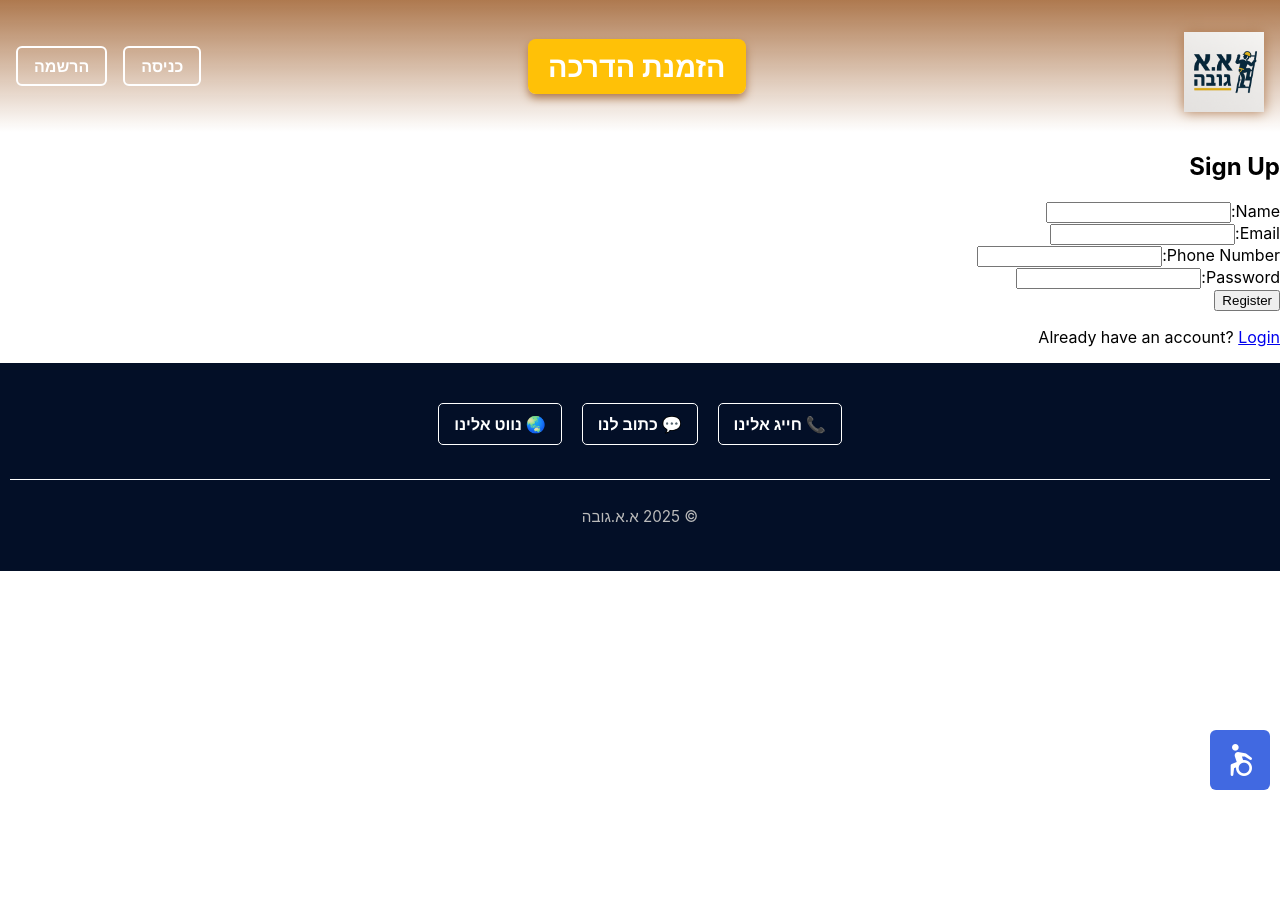
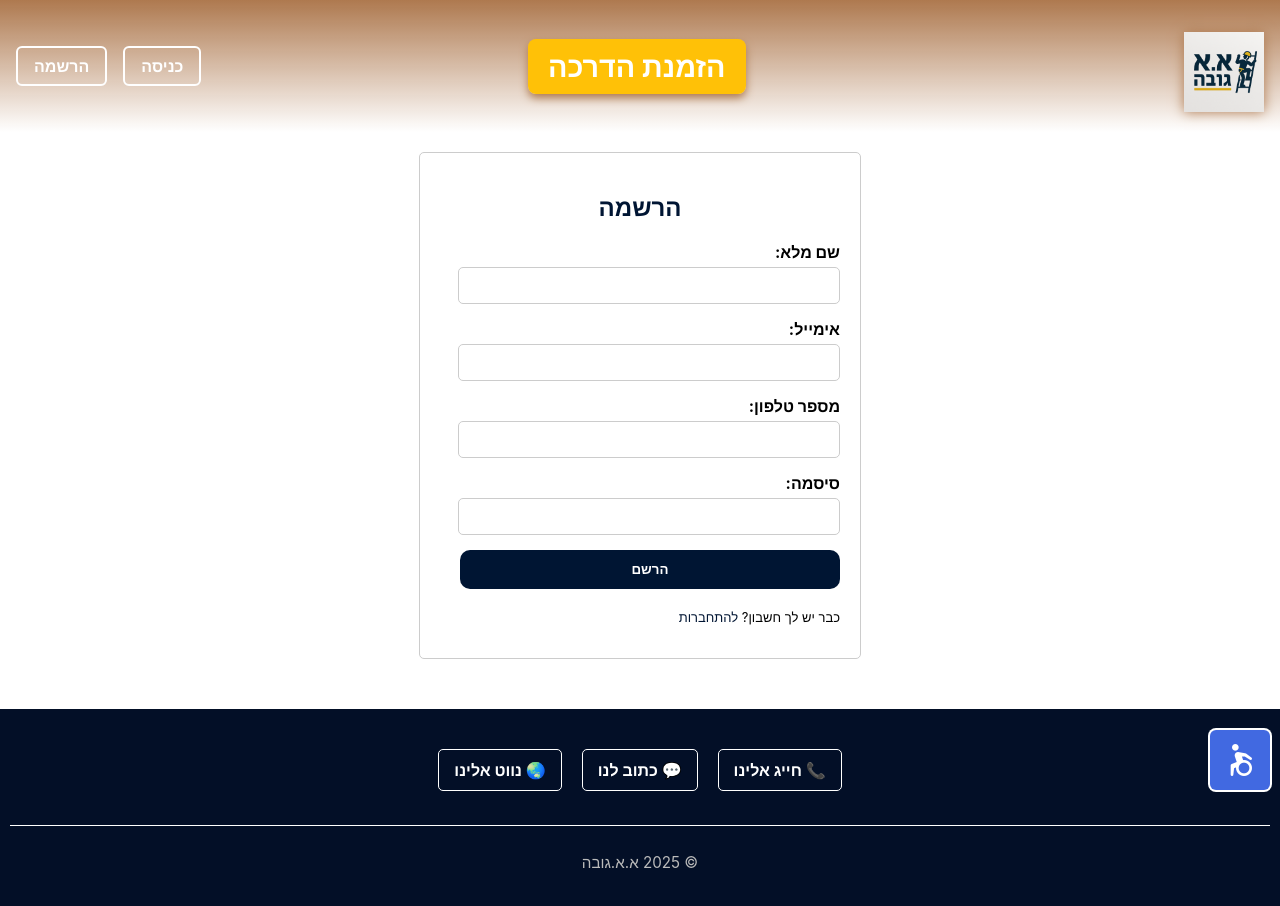
Before and after one commit to ItzhakLevy1/Nir-Scheduler, a React (Create React App) app in the folder nirSchedularReact/: page /register in a window 1280 px wide. Shown: the top 906 px of the page. Before the commit the page ends 800 px from the top, so only its background shows below. Built offline with nearby package versions, Linux system fonts and the light colour scheme.

Commit message:
Add CSS to auth.css for RegisterPage.jsx and LoginPage.jsx
- Convert all text that is shown to the user to Hebrew

```diff
--- a/nirSchedularReact/src/components/auth/LoginPage.jsx
+++ b/nirSchedularReact/src/components/auth/LoginPage.jsx
@@ -51,7 +51,7 @@ function LoginPage() {
 
   return (
     <div className="auth-container">
-      <h2>Login</h2>
+      <h2>התחברות</h2>
 
       {/* Display error messages, if any */}
       {error && <p className="error-message">{error}</p>}
@@ -59,12 +59,12 @@ function LoginPage() {
       {/* Conditionally render the spinner or the login form */}
       {loading ? (
         <Spinner animation="border" role="status">
-          <span className="visually-hidden">Loading...</span>
+          <span className="visually-hidden">טוען...</span>
         </Spinner>
       ) : (
         <form onSubmit={handleSubmit}>
           <div className="form-group">
-            <label>Email: </label>
+            <label>אימייל: </label>
             <input
               type="email" // Input type is email for validation
               value={email} // Binds input value to the email state
@@ -73,7 +73,7 @@ function LoginPage() {
             />
           </div>
           <div className="form-group">
-            <label>Password: </label>
+            <label>סיסמה: </label>
             <input
               type="password" // Input type is password for masking characters
               value={password} // Binds input value to the password state
@@ -81,14 +81,14 @@ function LoginPage() {
               required // Ensures the field is required
             />
           </div>
-          <button type="submit">Login</button>{" "}
+          <button type="submit">התחבר</button>{" "}
           {/* Triggers the handleSubmit function */}
         </form>
       )}
 
       {/* Link to the registration page for users without an account */}
       <p className="register-link">
-        Don't have an account? <a href="/register">Register</a>
+        אין לך חשבון? <a href="/register">להרשמה</a>
       </p>
     </div>
   );
--- a/nirSchedularReact/src/components/auth/RegisterPage.jsx
+++ b/nirSchedularReact/src/components/auth/RegisterPage.jsx
@@ -1,21 +1,22 @@
-import React, { useState } from 'react';
-import ApiService from '../../service/ApiService'; // Service to handle API requests
-import { useNavigate } from 'react-router-dom'; // React Router hook for navigation
+import React, { useState } from "react";
+import ApiService from "../../service/ApiService"; // Service to handle API requests
+import { useNavigate } from "react-router-dom"; // React Router hook for navigation
+import "./auth.css";
 
 function RegisterPage() {
   const navigate = useNavigate(); // Hook to programmatically navigate to other routes
 
   // State to manage form input values
   const [formData, setFormData] = useState({
-        name: '',       // User's name
-        email: '',      // User's email
-        password: '',   // User's password
-        phoneNumber: '' // User's phone number
+    name: "", // User's name
+    email: "", // User's email
+    password: "", // User's password
+    phoneNumber: "", // User's phone number
   });
 
   // State for error and success messages
-    const [errorMessage, setErrorMessage] = useState(''); // Error message for validation or server issues
-    const [successMessage, setSuccessMessage] = useState(''); // Success message upon successful registration
+  const [errorMessage, setErrorMessage] = useState(""); // Error message for validation or server issues
+  const [successMessage, setSuccessMessage] = useState(""); // Success message upon successful registration
 
   // Handles input changes for the form
   const handleInputChange = (e) => {
@@ -26,7 +27,8 @@ function RegisterPage() {
   // Validates the phone number format
   const isValidPhoneNumber = (phoneNumber) => {
     // Example regex for a valid phone number
-        const regex = /^[+]?(\d{1,4}[-.\s]?)?(\(?\d{1,4}\)?[-.\s]?)?\d{1,4}[-.\s]?\d{1,4}[-.\s]?\d{1,4}$/;
+    const regex =
+      /^[+]?(\d{1,4}[-.\s]?)?(\(?\d{1,4}\)?[-.\s]?)?\d{1,4}[-.\s]?\d{1,4}[-.\s]?\d{1,4}$/;
     return regex.test(phoneNumber);
   };
 
@@ -34,12 +36,12 @@ function RegisterPage() {
   const validateForm = () => {
     const { name, email, password, phoneNumber } = formData;
     if (!name || !email || !password || !phoneNumber) {
-            return false; // Return false if any field is empty
+      setErrorMessage("אנא מלא את כל השדות.");
+      return false;
     }
-
     if (!isValidPhoneNumber(phoneNumber)) {
-            setErrorMessage('Please enter a valid phone number.');
-            return false; // Return false if phone number is invalid
+      setErrorMessage("אנא הזן מספר טלפון תקין.");
+      return false;
     }
 
     return true; // Return true if all fields are valid
@@ -51,41 +53,39 @@ function RegisterPage() {
 
     // Validate the form
     if (!validateForm()) {
-            setTimeout(() => setErrorMessage(''), 5000); // Clear error after 5 seconds
+      setTimeout(() => setErrorMessage(""), 5000); // Clear error after 5 seconds
       return;
     }
-
     try {
       // Call the `registerUser` method from ApiService to send form data to the server
       const response = await ApiService.registerUser(formData);
-
       // Check if the registration is successful
       if (response.statusCode === 200) {
         // Clear form fields
         setFormData({
-                    name: '',
-                    email: '',
-                    password: '',
-                    phoneNumber: ''
+          name: "",
+          email: "",
+          password: "",
+          phoneNumber: "",
         });
-
-                // Display success message
-                setSuccessMessage('User registered successfully');
-
-                // Redirect to the login page after 3 seconds
+        setSuccessMessage("המשתמש נרשם בהצלחה!");
         setTimeout(() => {
-                    setSuccessMessage('');
-                    navigate('/login'); // Navigate to the login page
+          setSuccessMessage("");
+          navigate("/login"); // Navigate to the login page
         }, 3000);
       }
     } catch (error) {
       // Check for specific error like "Email is already taken"
-            if (error.response && error.response.data && error.response.data.message) {
-                setErrorMessage(error.response.data.message); // Show the error message from the backend
+      if (
+        error.response &&
+        error.response.data &&
+        error.response.data.message
+      ) {
+        setErrorMessage(error.response.data.message);
       } else {
-                setErrorMessage(error.message || "An error occurred"); // Show generic error message
+        setErrorMessage(error.message || "אירעה שגיאה");
       }
-            setTimeout(() => setErrorMessage(''), 5000); // Clear error after 5 seconds
+      setTimeout(() => setErrorMessage(""), 5000); // Clear error after 5 seconds
     }
   };
 
@@ -93,17 +93,13 @@ function RegisterPage() {
     <div className="auth-container">
       {/* Show error message, if any */}
       {errorMessage && <p className="error-message">{errorMessage}</p>}
-
       {/* Show success message, if any */}
       {successMessage && <p className="success-message">{successMessage}</p>}
-
-            <h2>Sign Up</h2>
-
+      <h2>הרשמה</h2>
       {/* Registration form */}
       <form onSubmit={handleSubmit}>
         <div className="form-group">
-                    <label>Name:</label>
-                    {/* Input field for the user's name */}
+          <label>שם מלא:</label>
           <input
             type="text"
             name="name"
@@ -113,8 +109,7 @@ function RegisterPage() {
           />
         </div>
         <div className="form-group">
-                    <label>Email:</label>
-                    {/* Input field for the user's email */}
+          <label>אימייל:</label>
           <input
             type="email"
             name="email"
@@ -124,8 +119,7 @@ function RegisterPage() {
           />
         </div>
         <div className="form-group">
-                    <label>Phone Number:</label>
-                    {/* Input field for the user's phone number */}
+          <label>מספר טלפון:</label>
           <input
             type="text"
             name="phoneNumber"
@@ -135,8 +129,7 @@ function RegisterPage() {
           />
         </div>
         <div className="form-group">
-                    <label>Password:</label>
-                    {/* Input field for the user's password */}
+          <label>סיסמה:</label>
           <input
             type="password"
             name="password"
@@ -145,13 +138,10 @@ function RegisterPage() {
             required
           />
         </div>
-                {/* Submit button */}
-                <button type="submit">Register</button>
+        <button type="submit">הרשם</button>
       </form>
-
-            {/* Link to the login page for users who already have an account */}
       <p className="register-link">
-                Already have an account? <a href="/login">Login</a>
+        כבר יש לך חשבון? <a href="/login">להתחברות</a>
       </p>
     </div>
   );
--- a/nirSchedularReact/src/components/auth/auth.css
+++ b/nirSchedularReact/src/components/auth/auth.css
@@ -1,13 +1,4 @@
-
-#logout {
-  color: #666;
-  cursor: pointer;
-}
-
-#logout :hover {
-  color: white;
-  cursor: pointer;
-}
+/**LOGIN CSS STARTS HERE*/
 
 .auth-container {
   max-width: 400px;
@@ -21,7 +12,7 @@
 .auth-container h2 {
   text-align: center;
   margin-bottom: 20px;
-  color: #007f86;
+  color: #001533;
 }
 
 .register-link {
@@ -30,6 +21,50 @@
 }
 
 .register-link a {
-  color: #007f86;
+  color: #001533;
   text-decoration: none;
 }
+
+.form-group {
+  margin-bottom: 15px;
+}
+
+.form-group label {
+  display: block;
+  font-weight: bold;
+}
+
+/**LOGIN CSS END HERE*/
+
+/**REGISTRATION PAGE START HERE STYLING*/
+
+.form-group label {
+  display: block;
+  font-weight: bold;
+  margin-bottom: 5px;
+}
+
+.form-group input {
+  width: 90%;
+  padding: 10px;
+  border: 1px solid #ccc;
+  border-radius: 5px;
+}
+
+button[type="submit"] {
+  width: 95%;
+  padding: 12px;
+  background-color: #001533;
+  color: #fff;
+  border: none;
+  cursor: pointer;
+  transition: background-color 0.3s ease;
+  font-weight: 800;
+  border-radius: 10px;
+}
+
+button[type="submit"]:hover {
+  background-color: rgb(34, 80, 128);
+}
+
+/**REGISTRATION PAGE END HERE*/
```
Lines whose indentation alone changed are shown as unchanged.
